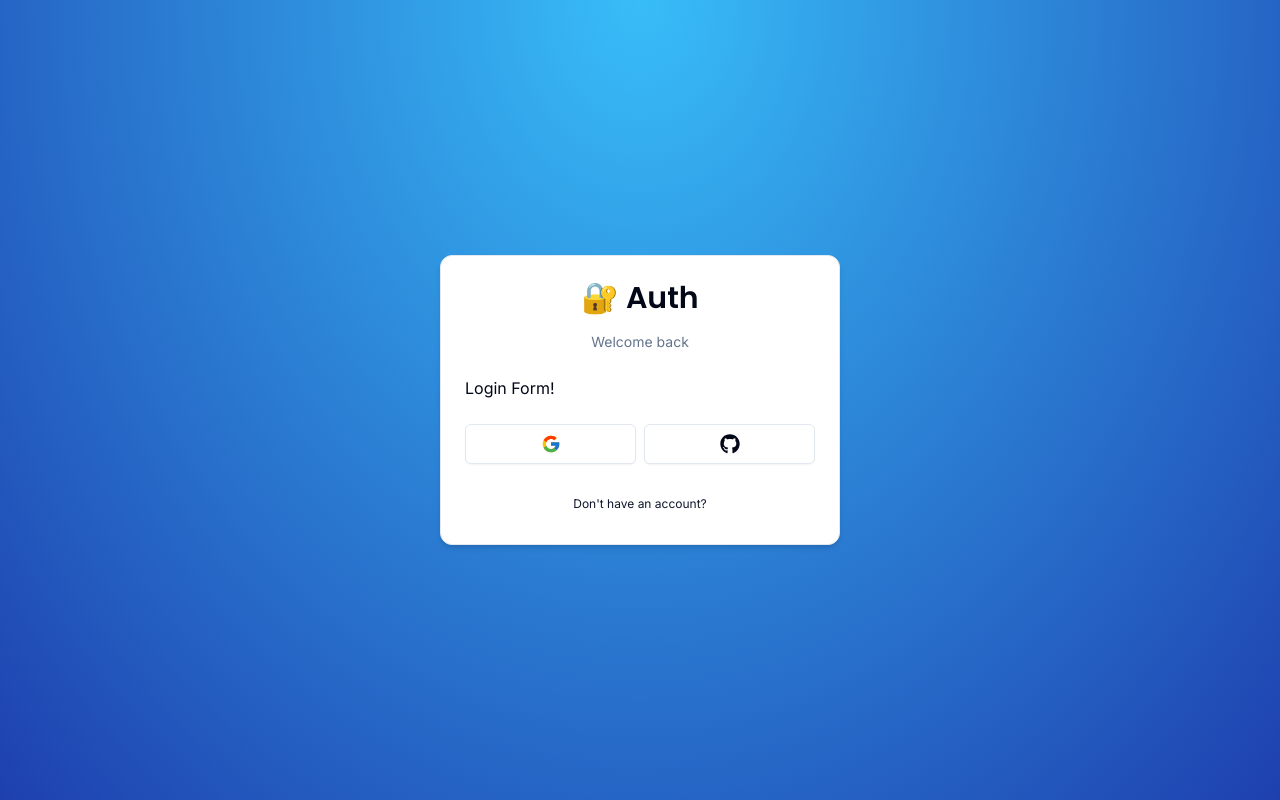
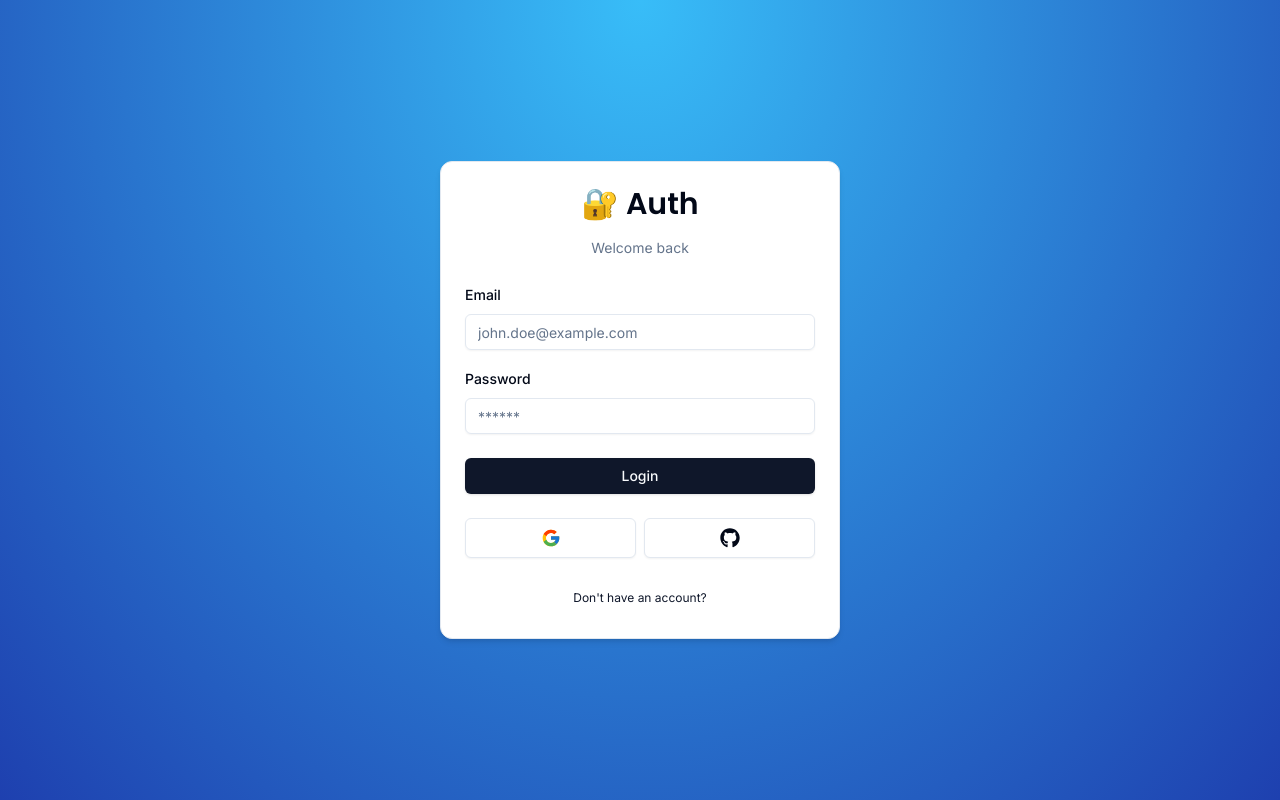
Before and after one commit to xfathurrahman/full-authjs-v5, a Next.js app: page /auth/login in a window 1280 px wide. Built offline with nearby package versions, Linux system fonts and the light colour scheme.

Commit message:
05: login form

```diff
--- a/components/auth/login-form.tsx
+++ b/components/auth/login-form.tsx
@@ -1,6 +1,38 @@
+"use client";
+
+import * as z from "zod";
+
+import { useForm } from "react-hook-form";
+import { zodResolver } from "@hookform/resolvers/zod";
+
+import { LoginSchema } from "@/schemas";
+import { Input } from "@/components/ui/input";
+import {
+  Form,
+  FormControl,
+  FormField,
+  FormItem,
+  FormLabel,
+  FormMessage,
+} from "@/components/ui/form";
 import { CardWrapper } from "@/components/auth/card-wrapper"
+import { Button } from "@/components/ui/button";
+import { FormError } from "@/components/form-error";
+import { FormSuccess } from "@/components/form-success";
 
 export const LoginForm = () => {
+  const form = useForm<z.infer<typeof LoginSchema>>({
+    resolver: zodResolver(LoginSchema),
+    defaultValues: {
+      email: "",
+      password: "",
+    },
+  });
+
+  const onSubmit = (values: z.infer<typeof LoginSchema>) => {
+    console.log(values);
+  }
+
   return (
     <CardWrapper
       headerLabel="Welcome back"
@@ -8,7 +40,57 @@
       backButtonHref="/auth/register"
       showSocial
     >
-      Login Form!
+      <Form {...form}>
+        <form
+          onSubmit={form.handleSubmit(onSubmit)}
+          className="space-y-6"
+        >
+          <div className="space-y-4">
+            <FormField
+              control={form.control}
+              name="email"
+              render={({ field }) => (
+                <FormItem>
+                  <FormLabel>Email</FormLabel>
+                  <FormControl>
+                    <Input
+                      {...field}
+                      placeholder="john.doe@example.com"
+                      type="email"
+                    />
+                  </FormControl>
+                  <FormMessage />
+                </FormItem>
+              )}
+            />
+            <FormField
+              control={form.control}
+              name="password"
+              render={({ field }) => (
+                <FormItem>
+                  <FormLabel>Password</FormLabel>
+                  <FormControl>
+                    <Input
+                      {...field}
+                      placeholder="******"
+                      type="password"
+                    />
+                  </FormControl>
+                  <FormMessage />
+                </FormItem>
+              )}
+            />
+          </div>
+          <FormError message="" />
+          <FormSuccess message="" />
+          <Button
+            type="submit"
+            className="w-full"
+          >
+            Login
+          </Button>
+        </form>
+      </Form>
     </CardWrapper>
   );
 };
--- /dev/null
+++ b/components/form-error.tsx
@@ -0,0 +1,18 @@
+import { ExclamationTriangleIcon } from "@radix-ui/react-icons";
+
+interface FormErrorProps {
+  message?: string;
+};
+
+export const FormError = ({
+  message,
+}: FormErrorProps) => {
+  if (!message) return null;
+
+  return (
+    <div className="bg-destructive/15 p-3 rounded-md flex items-center gap-x-2 text-sm text-destructive">
+      <ExclamationTriangleIcon className="h-4 w-4" />
+      <p>{message}</p>
+    </div>
+  );
+};
--- /dev/null
+++ b/components/form-success.tsx
@@ -0,0 +1,18 @@
+import { CheckCircledIcon } from "@radix-ui/react-icons";
+
+interface FormSuccessProps {
+  message?: string;
+};
+
+export const FormSuccess = ({
+  message,
+}: FormSuccessProps) => {
+  if (!message) return null;
+
+  return (
+    <div className="bg-emerald-500/15 p-3 rounded-md flex items-center gap-x-2 text-sm text-emerald-500">
+      <CheckCircledIcon className="h-4 w-4" />
+      <p>{message}</p>
+    </div>
+  );
+};
--- /dev/null
+++ b/components/ui/form.tsx
@@ -0,0 +1,176 @@
+import * as React from "react"
+import * as LabelPrimitive from "@radix-ui/react-label"
+import { Slot } from "@radix-ui/react-slot"
+import {
+  Controller,
+  ControllerProps,
+  FieldPath,
+  FieldValues,
+  FormProvider,
+  useFormContext,
+} from "react-hook-form"
+
+import { cn } from "@/lib/utils"
+import { Label } from "@/components/ui/label"
+
+const Form = FormProvider
+
+type FormFieldContextValue<
+  TFieldValues extends FieldValues = FieldValues,
+  TName extends FieldPath<TFieldValues> = FieldPath<TFieldValues>
+> = {
+  name: TName
+}
+
+const FormFieldContext = React.createContext<FormFieldContextValue>(
+  {} as FormFieldContextValue
+)
+
+const FormField = <
+  TFieldValues extends FieldValues = FieldValues,
+  TName extends FieldPath<TFieldValues> = FieldPath<TFieldValues>
+>({
+  ...props
+}: ControllerProps<TFieldValues, TName>) => {
+  return (
+    <FormFieldContext.Provider value={{ name: props.name }}>
+      <Controller {...props} />
+    </FormFieldContext.Provider>
+  )
+}
+
+const useFormField = () => {
+  const fieldContext = React.useContext(FormFieldContext)
+  const itemContext = React.useContext(FormItemContext)
+  const { getFieldState, formState } = useFormContext()
+
+  const fieldState = getFieldState(fieldContext.name, formState)
+
+  if (!fieldContext) {
+    throw new Error("useFormField should be used within <FormField>")
+  }
+
+  const { id } = itemContext
+
+  return {
+    id,
+    name: fieldContext.name,
+    formItemId: `${id}-form-item`,
+    formDescriptionId: `${id}-form-item-description`,
+    formMessageId: `${id}-form-item-message`,
+    ...fieldState,
+  }
+}
+
+type FormItemContextValue = {
+  id: string
+}
+
+const FormItemContext = React.createContext<FormItemContextValue>(
+  {} as FormItemContextValue
+)
+
+const FormItem = React.forwardRef<
+  HTMLDivElement,
+  React.HTMLAttributes<HTMLDivElement>
+>(({ className, ...props }, ref) => {
+  const id = React.useId()
+
+  return (
+    <FormItemContext.Provider value={{ id }}>
+      <div ref={ref} className={cn("space-y-2", className)} {...props} />
+    </FormItemContext.Provider>
+  )
+})
+FormItem.displayName = "FormItem"
+
+const FormLabel = React.forwardRef<
+  React.ElementRef<typeof LabelPrimitive.Root>,
+  React.ComponentPropsWithoutRef<typeof LabelPrimitive.Root>
+>(({ className, ...props }, ref) => {
+  const { error, formItemId } = useFormField()
+
+  return (
+    <Label
+      ref={ref}
+      className={cn(error && "text-destructive", className)}
+      htmlFor={formItemId}
+      {...props}
+    />
+  )
+})
+FormLabel.displayName = "FormLabel"
+
+const FormControl = React.forwardRef<
+  React.ElementRef<typeof Slot>,
+  React.ComponentPropsWithoutRef<typeof Slot>
+>(({ ...props }, ref) => {
+  const { error, formItemId, formDescriptionId, formMessageId } = useFormField()
+
+  return (
+    <Slot
+      ref={ref}
+      id={formItemId}
+      aria-describedby={
+        !error
+          ? `${formDescriptionId}`
+          : `${formDescriptionId} ${formMessageId}`
+      }
+      aria-invalid={!!error}
+      {...props}
+    />
+  )
+})
+FormControl.displayName = "FormControl"
+
+const FormDescription = React.forwardRef<
+  HTMLParagraphElement,
+  React.HTMLAttributes<HTMLParagraphElement>
+>(({ className, ...props }, ref) => {
+  const { formDescriptionId } = useFormField()
+
+  return (
+    <p
+      ref={ref}
+      id={formDescriptionId}
+      className={cn("text-[0.8rem] text-muted-foreground", className)}
+      {...props}
+    />
+  )
+})
+FormDescription.displayName = "FormDescription"
+
+const FormMessage = React.forwardRef<
+  HTMLParagraphElement,
+  React.HTMLAttributes<HTMLParagraphElement>
+>(({ className, children, ...props }, ref) => {
+  const { error, formMessageId } = useFormField()
+  const body = error ? String(error?.message) : children
+
+  if (!body) {
+    return null
+  }
+
+  return (
+    <p
+      ref={ref}
+      id={formMessageId}
+      className={cn("text-[0.8rem] font-medium text-destructive", className)}
+      {...props}
+    >
+      {body}
+    </p>
+  )
+})
+FormMessage.displayName = "FormMessage"
+
+export {
+  useFormField,
+  Form,
+  FormItem,
+  FormLabel,
+  FormControl,
+  FormDescription,
+  FormMessage,
+  FormField,
+}
--- /dev/null
+++ b/components/ui/input.tsx
@@ -0,0 +1,25 @@
+import * as React from "react"
+
+import { cn } from "@/lib/utils"
+
+export interface InputProps
+  extends React.InputHTMLAttributes<HTMLInputElement> {}
+
+const Input = React.forwardRef<HTMLInputElement, InputProps>(
+  ({ className, type, ...props }, ref) => {
+    return (
+      <input
+        type={type}
+        className={cn(
+          "flex h-9 w-full rounded-md border border-input bg-transparent px-3 py-1 text-sm shadow-sm transition-colors file:border-0 file:bg-transparent file:text-sm file:font-medium placeholder:text-muted-foreground focus-visible:outline-none focus-visible:ring-1 focus-visible:ring-ring disabled:cursor-not-allowed disabled:opacity-50",
+          className
+        )}
+        ref={ref}
+        {...props}
+      />
+    )
+  }
+)
+Input.displayName = "Input"
+
+export { Input }
--- /dev/null
+++ b/components/ui/label.tsx
@@ -0,0 +1,26 @@
+"use client"
+
+import * as React from "react"
+import * as LabelPrimitive from "@radix-ui/react-label"
+import { cva, type VariantProps } from "class-variance-authority"
+
+import { cn } from "@/lib/utils"
+
+const labelVariants = cva(
+  "text-sm font-medium leading-none peer-disabled:cursor-not-allowed peer-disabled:opacity-70"
+)
+
+const Label = React.forwardRef<
+  React.ElementRef<typeof LabelPrimitive.Root>,
+  React.ComponentPropsWithoutRef<typeof LabelPrimitive.Root> &
+    VariantProps<typeof labelVariants>
+>(({ className, ...props }, ref) => (
+  <LabelPrimitive.Root
+    ref={ref}
+    className={cn(labelVariants(), className)}
+    {...props}
+  />
+))
+Label.displayName = LabelPrimitive.Root.displayName
+
+export { Label }
--- a/package.json
+++ b/package.json
@@ -9,16 +9,20 @@
     "lint": "next lint"
   },
   "dependencies": {
+    "@hookform/resolvers": "^3.3.3",
     "@radix-ui/react-icons": "^1.3.0",
+    "@radix-ui/react-label": "^2.0.2",
     "@radix-ui/react-slot": "^1.0.2",
     "class-variance-authority": "^0.7.0",
     "clsx": "^2.0.0",
     "next": "14.0.4",
     "react": "^18",
     "react-dom": "^18",
+    "react-hook-form": "^7.49.2",
     "react-icons": "^4.12.0",
     "tailwind-merge": "^2.2.0",
-    "tailwindcss-animate": "^1.0.7"
+    "tailwindcss-animate": "^1.0.7",
+    "zod": "^3.22.4"
   },
   "devDependencies": {
     "@types/node": "^20",
--- /dev/null
+++ b/schemas/index.ts
@@ -0,0 +1,10 @@
+import * as z from "zod";
+
+export const LoginSchema = z.object({
+  email: z.string().email({
+    message: "Email is required",
+  }),
+  password: z.string().min(1, {
+    message: "Password is required",
+  }),
+});
```
Also changed, not shown: 1 other file (tests, documents, lock files or other folders).
